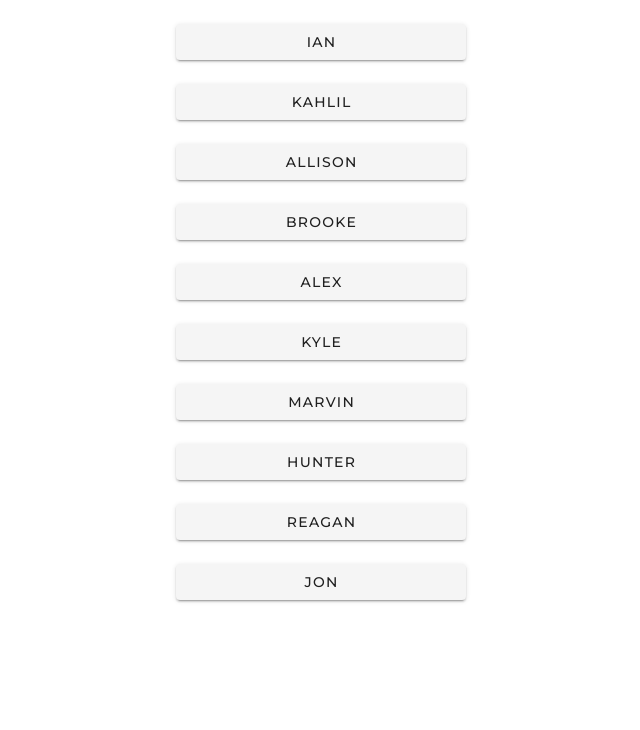
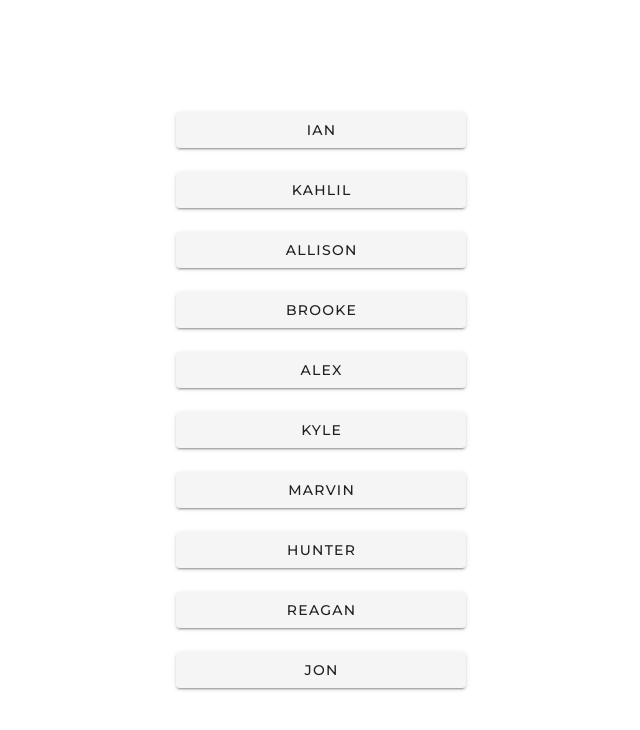
Before and after one commit to X-vaylyne-O/Vuetify2_Basics, a Vue app: page / in a window 1280 px wide. Shown: the top 730 px of the page, without its empty margins (319-959 px from the left). Built offline with nearby package versions, Linux system fonts and the light colour scheme.

Commit message:
wrap content in container

```diff
--- a/src/App.vue
+++ b/src/App.vue
@@ -1,9 +1,9 @@
 <template>
 	<v-app>
 		<v-main>
-			<div>
+			<v-container fluid class="ma-0 pa-0" fill-height>
 				<router-view></router-view>
-			</div>
+			</v-container>
 		</v-main>
 	</v-app>
 </template>
```
